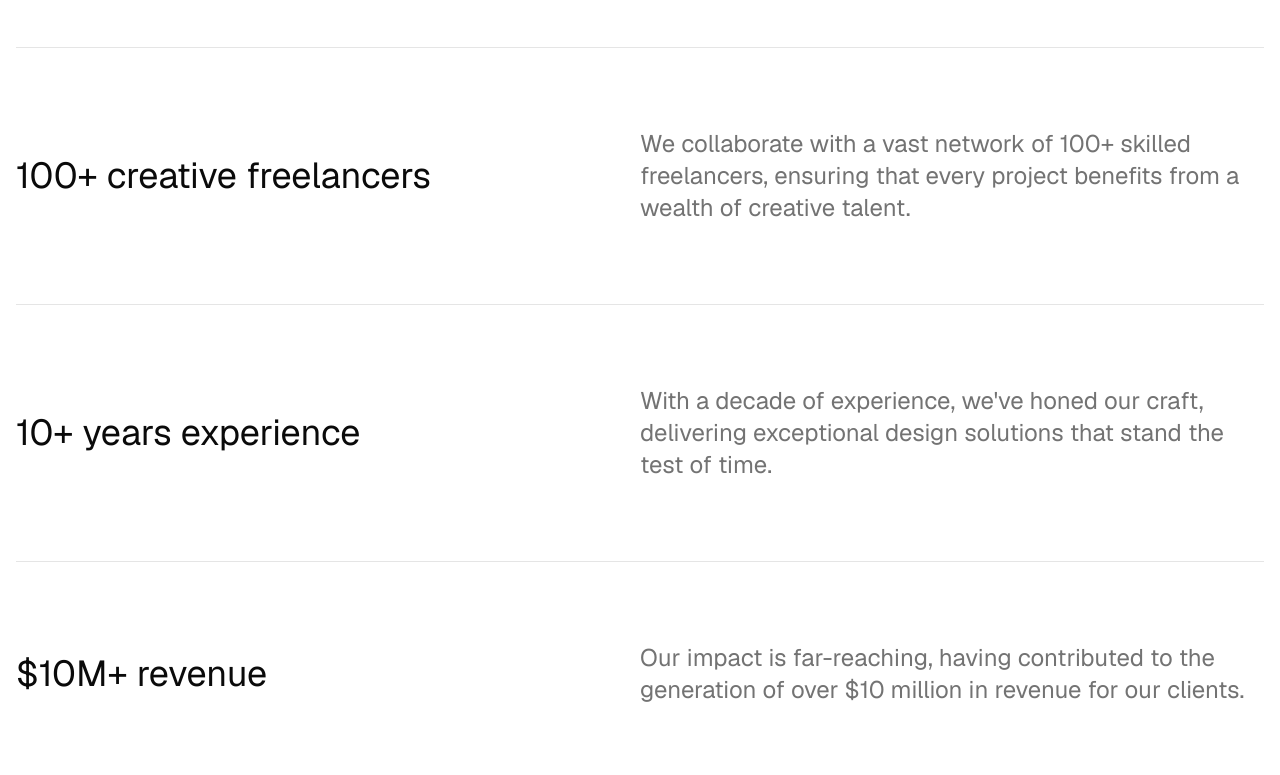
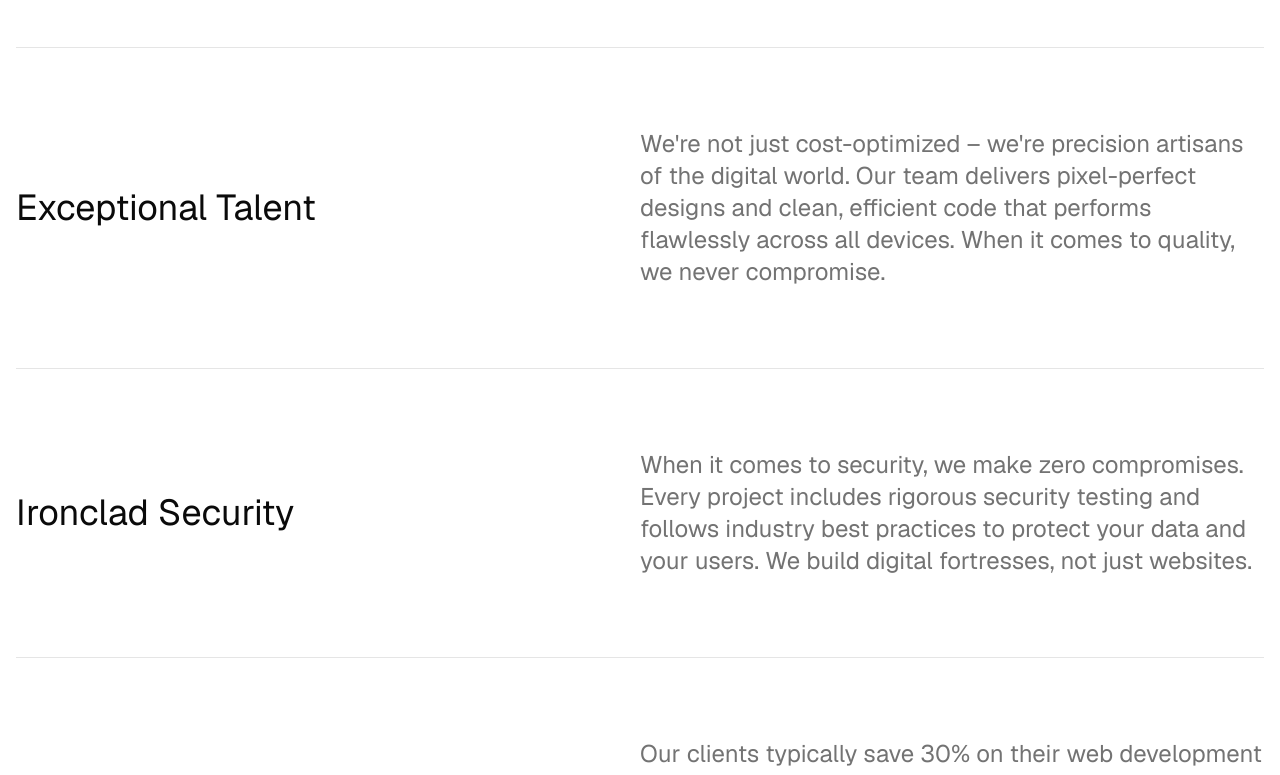
Before and after one commit to rajushrestha/lunover2025, a Next.js app: page /about in a window 1280 px wide. Shown: the part 7560-8335 px from the top of the page. Built offline with nearby package versions, Linux system fonts and the light colour scheme.

Commit message:
minor updates

```diff
--- a/src/components/sections/acheivement.tsx
+++ b/src/components/sections/acheivement.tsx
@@ -4,29 +4,34 @@ import { motion } from "framer-motion";
 
 const acheivements = [
   {
+    title: "10+ years experience",
+    description:
+      "With a decade of experience, we've honed our craft, delivering exceptional design solutions that stand the test of time.",
+  },
+  {
     title: "150+ completed projects",
     description:
       "With over 150 successful projects under our belt, we have a proven track record of turning ideas into remarkable designs.",
   },
   {
-    title: "9 main team members",
+    title: "Exceptional Talent",
     description:
-      "Our core team of nine talented individuals is the creative force behind our agency, bringing diverse skills and expertise to every project.",
+      "We're not just cost-optimized – we're precision artisans of the digital world. Our team delivers pixel-perfect designs and clean, efficient code that performs flawlessly across all devices. When it comes to quality, we never compromise.",
   },
   {
-    title: "100+ creative freelancers",
+    title: "Ironclad Security",
     description:
-      "We collaborate with a vast network of 100+ skilled freelancers, ensuring that every project benefits from a wealth of creative talent.",
+      "When it comes to security, we make zero compromises. Every project includes rigorous security testing and follows industry best practices to protect your data and your users. We build digital fortresses, not just websites.",
   },
   {
-    title: "10+ years experience",
+    title: "30% cost reduction",
     description:
-      "With a decade of experience, we've honed our craft, delivering exceptional design solutions that stand the test of time.",
+      "Our clients typically save 30% on their web development costs while getting better results. Who said you can't have your cake and eat it too? (Or should we say, have your website and spend less on it too?)",
   },
   {
-    title: "$10M+ revenue",
+    title: "45% average conversion increase",
     description:
-      "Our impact is far-reaching, having contributed to the generation of over $10 million in revenue for our clients.",
+      "Our strategic approach to web design and development has helped clients achieve an average 45% increase in conversion rates, directly impacting their bottom line.",
   },
 ];
 
@@ -34,7 +39,7 @@ export default function AchievementSection() {
   return (
     <section className="py-10 md:py-16 lg:py-24">
       <div className="container mx-auto px-4">
-      <div className="flex flex-col lg:flex-row gap-4 lg:justify-between lg:items-end mb-10 lg:mb-20">
+        <div className="flex flex-col lg:flex-row gap-4 lg:justify-between lg:items-end mb-10 lg:mb-20">
           <div className="md:pb-8">
             <h2 className="text-4xl md:text-6xl lg:text-7xl font-normal">
               Our Achievements
--- a/src/components/sections/testimonials.tsx
+++ b/src/components/sections/testimonials.tsx
@@ -25,9 +25,7 @@ export default function Testimonials() {
               <span className="font-medium">
                 Mikael Svensson<span className="hidden sm:inline">,</span>
               </span>
-              <span className="text-muted-foreground">
-                CEO at TechGrowth Solutions
-              </span>
+              <span className="text-muted-foreground">Pigment AB</span>
             </div>
           </div>
         </motion.div>
```
